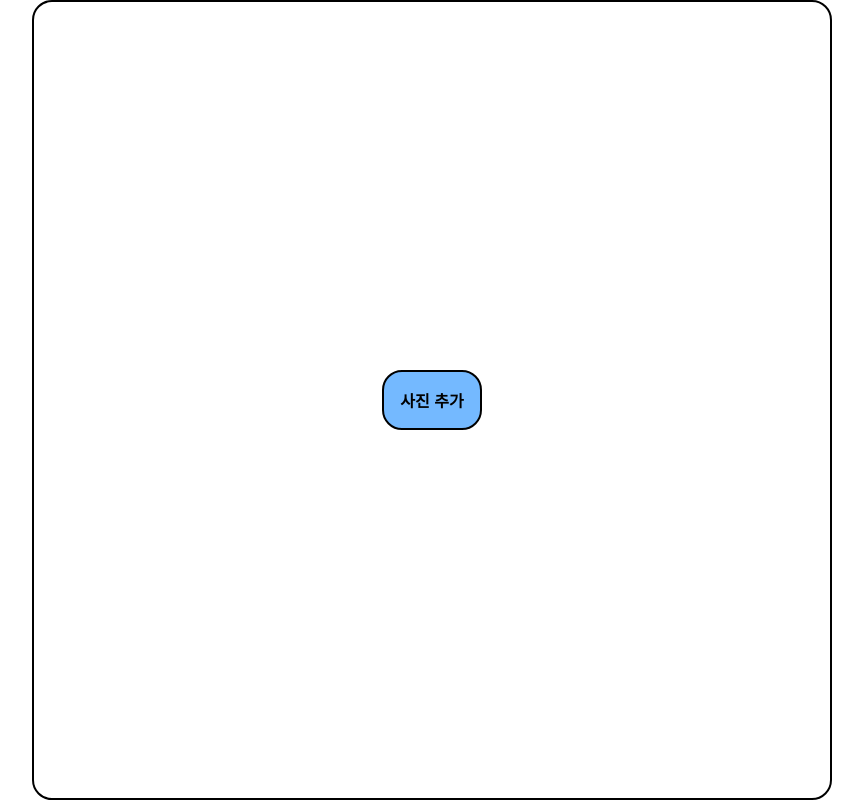
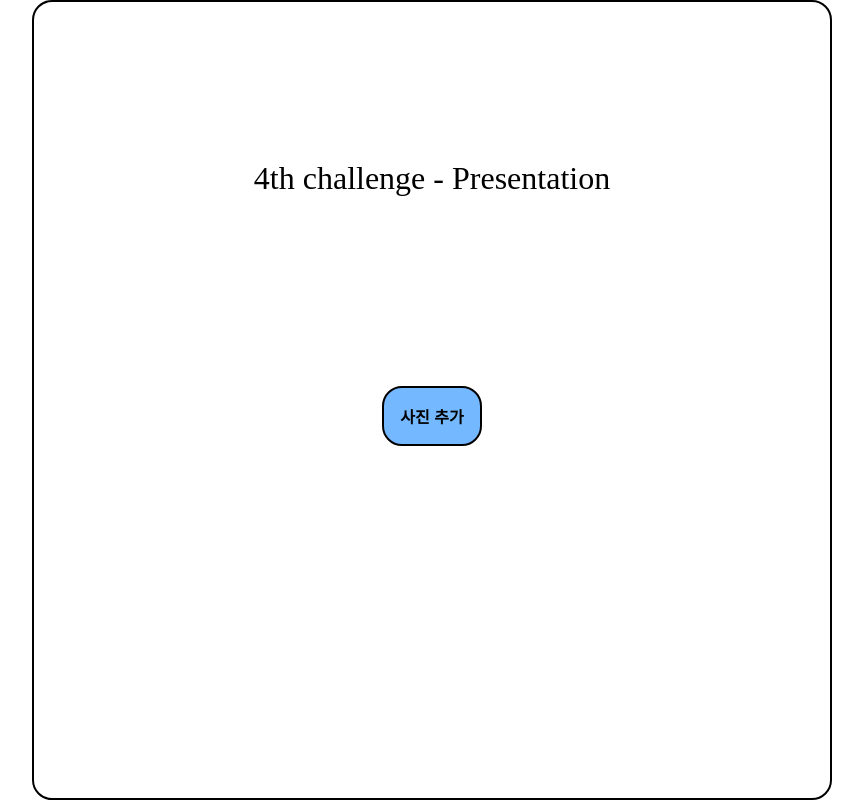
Before and after one commit to yongseongjeon/challenges, a React (Create React App) app in the folder 4-presentation/: page / in a window 1280 px wide. Shown: the whole page, without its empty margins (208-1071 px from the left). Built offline with nearby package versions, Linux system fonts and the light colour scheme.

Commit message:
style: Home 페이지 레이아웃 구성

```diff
--- a/4-presentation/src/components/common/Button/Button.tsx
+++ b/4-presentation/src/components/common/Button/Button.tsx
@@ -19,6 +19,7 @@ function Button({ name, onClick }: ButtonProp) {
 export default Button;
 
 const StyledButton = styled.button`
+  width: fit-content;
   padding: 1rem;
   ${CommonStyle.BlackBorder}
   ${CommonStyle.BorderRadius}
--- a/4-presentation/src/pages/Home/Home.tsx
+++ b/4-presentation/src/pages/Home/Home.tsx
@@ -1,12 +1,29 @@
+import styled from "styled-components";
 import AddPictureButton from "../../components/AddPictureButton/AddPictureButton";
 import { PageWrapper } from "../../styles/components/PageWrapper.styled";
+import { CommonStyle } from "../../styles/commonStyle";
 
 function Home() {
   return (
     <PageWrapper>
-      <AddPictureButton />
+      <HomeWrapper>
+        <Title>4th challenge - Presentation</Title>
+        <AddPictureButton />
+      </HomeWrapper>
     </PageWrapper>
   );
 }
 
 export default Home;
+
+const HomeWrapper = styled.div`
+  ${CommonStyle.FlexColumn}
+  align-items: center;
+`;
+
+const Title = styled.h1`
+  position: relative;
+  top: -12rem;
+
+  font-size: 2rem;
+`;
--- a/4-presentation/src/styles/commonStyle.ts
+++ b/4-presentation/src/styles/commonStyle.ts
@@ -4,4 +4,5 @@ export const CommonStyle = {
   Center: `justify-content: center; align-items: center;`,
   BlackBorder: `border: 2px solid ${Color.Black};`,
   BorderRadius: `border-radius: 20px;`,
+  FlexColumn: `display: flex; flex-direction: column;`,
 };
```
